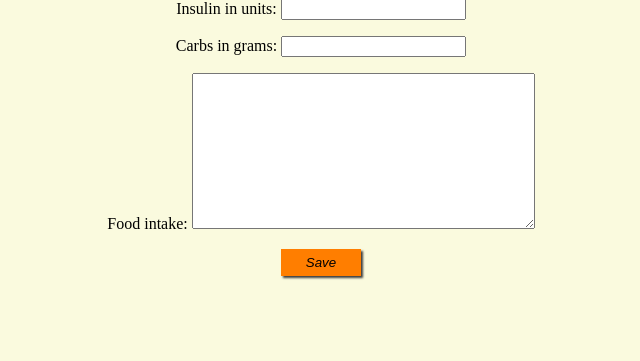
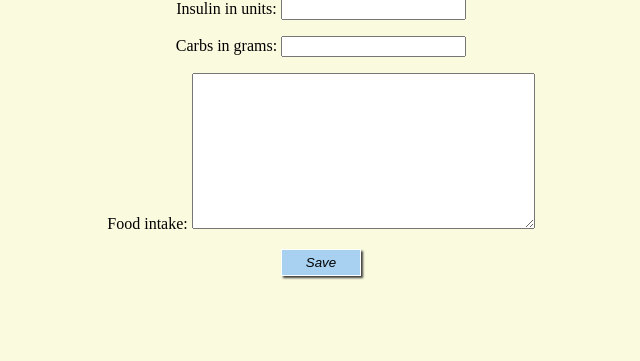
Before and after one commit to RhyneH/BugSmashers, a Django app: template templates/sugahfree/edit.html in a window 1280 px wide. Shown: the part 154-515 px from the top of the page, without its empty margins (319-959 px from the left). Run offline with Django 4.2, Linux system fonts and the light colour scheme; the template is opened without the code that fills it: values that come from a table or form of the project are taken from there, others are empty; some libraries are stand-ins or nearby versions.

Commit message:
resolved conflicts

```diff
--- a/static/css/style.css
+++ b/static/css/style.css
@@ -32,7 +32,7 @@ button {
     font-style: italic;
 }
 
-#container {
+  #container {
     width: 100%;
     height: 100%;
     padding: 10px;
@@ -47,9 +47,9 @@ button {
     width: 80px;
     padding: 5px;
     margin: 0 3px;
-    background-color: #ff7e00;
+    background-color: #a8d1f1;
     outline: none;
-    border: 1px solid #ff7e00;
+    border: 1px solid #ffffff;
     box-shadow: 2px 2px 2px #3f3f3f;
   }
 
```
Also changed, not shown: templates/sugahfree/home.html (+7 -6 lines).
